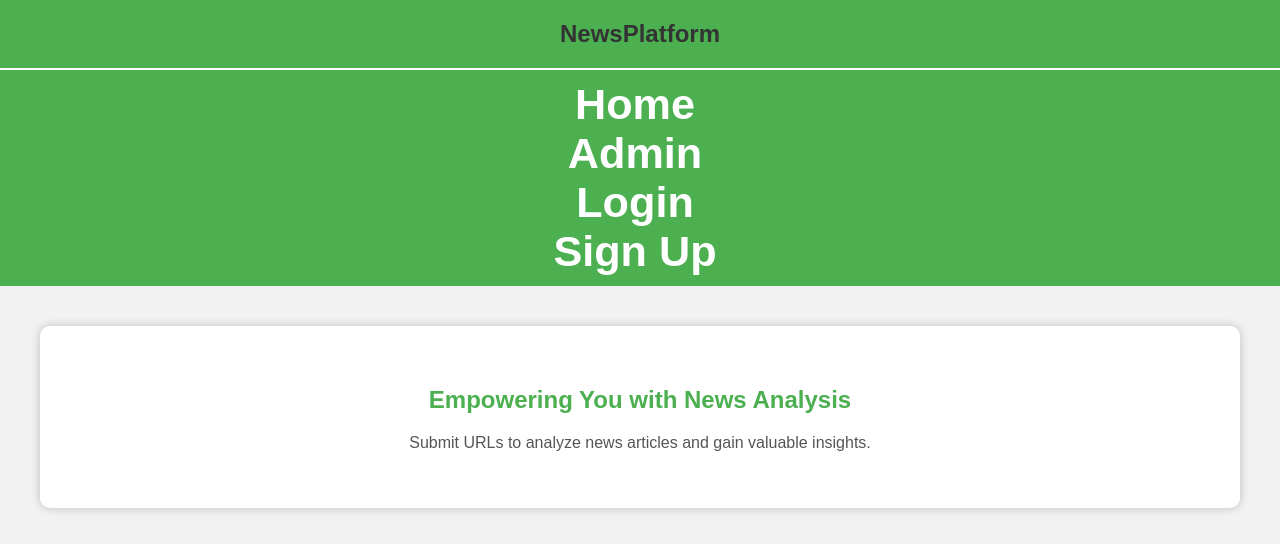
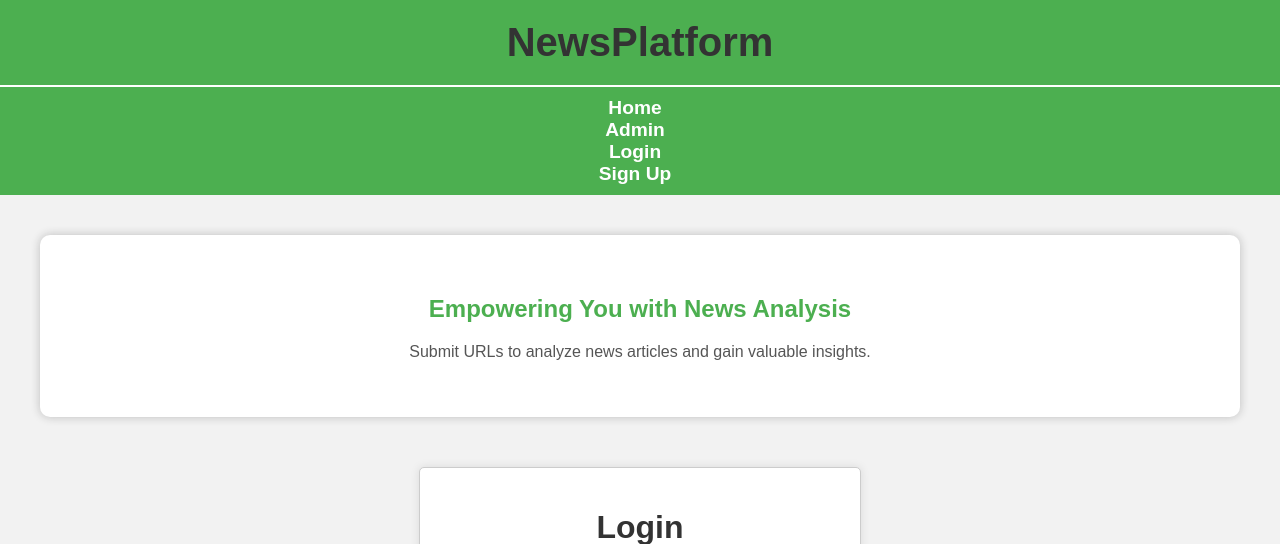
Before and after one commit to Rijwith/news_main, a Flask app: page / in a window 1280 px wide. Shown: the top 544 px of the page. Run offline with Flask 3, Linux system fonts and the light colour scheme; some libraries are stand-ins or nearby versions.

Commit message:
style.css

```diff
--- a/static/style.css
+++ b/static/style.css
@@ -18,13 +18,12 @@ header {
 }
 
 .site-name {
-    font-size: 1.5em;
+    font-size: 2.5em;
     margin: 0;
 }
 
 nav {
     border-top: 2px double #ffffff;
-    font-size: 36px;
     color: #ffffff;
     margin: 0;
     background-color: #4CAF50;
```
